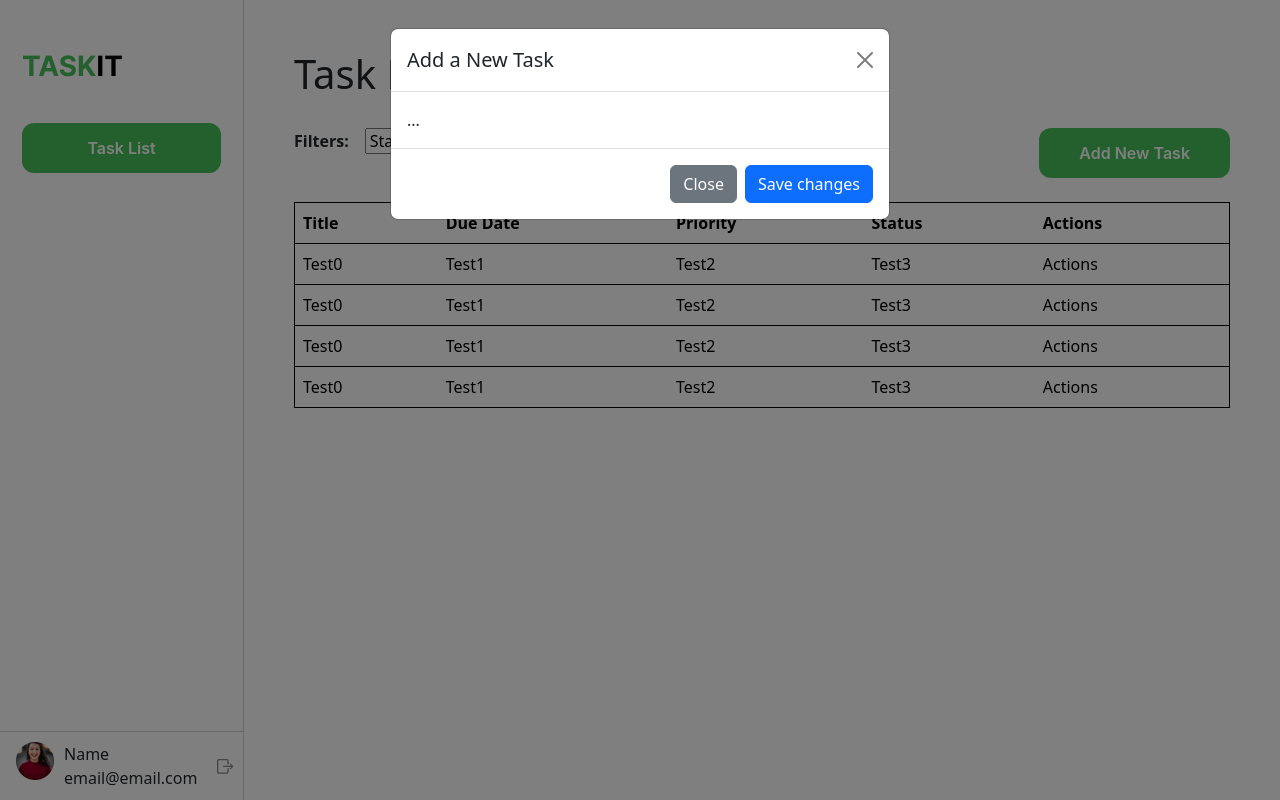
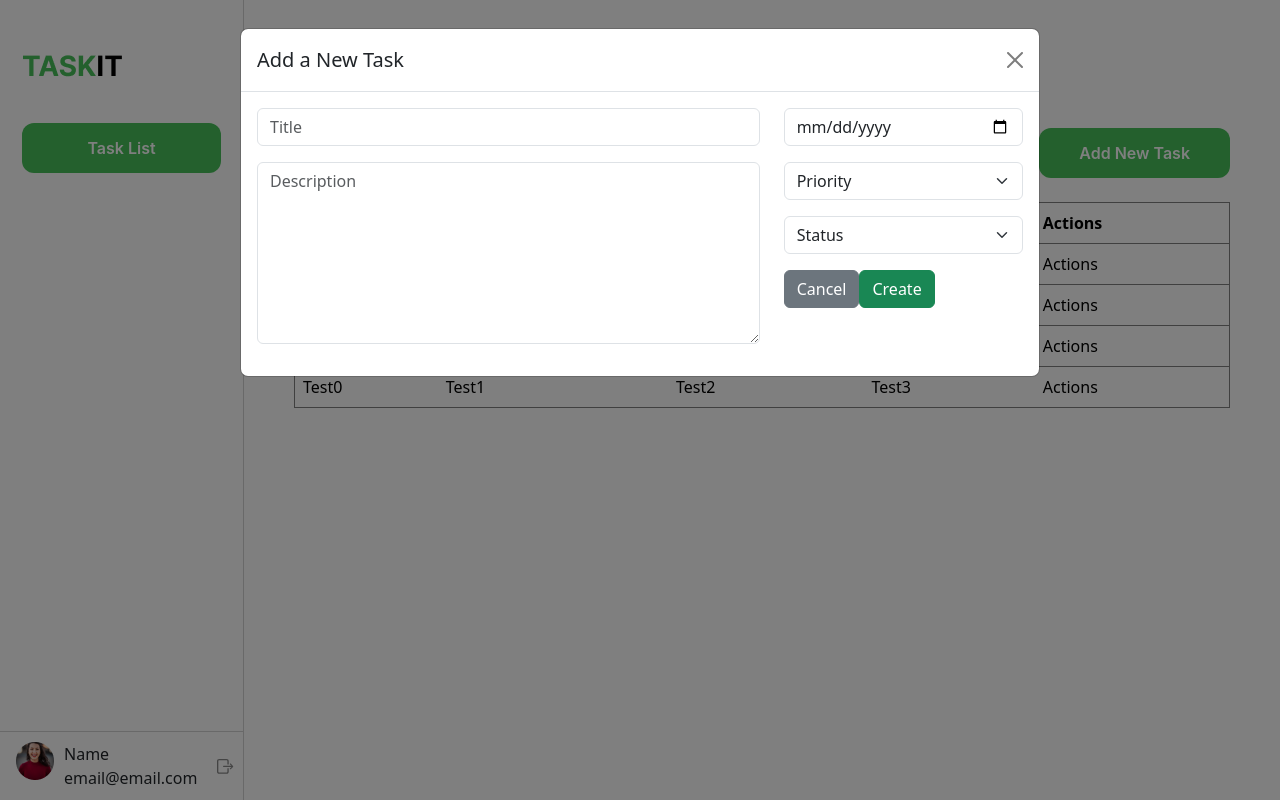
Before and after one commit to MolliShearin/TaskIt-Project, an Angular app: page / in a window 1280 px wide. Both pictures are taken after a click on the button "Add New Task". Built offline with nearby package versions, Linux system fonts and the light colour scheme.

Commit message:
Added form to task list modal

```diff
--- a/src/app/app.component.html
+++ b/src/app/app.component.html
@@ -3,5 +3,5 @@
 </div>
   <!-- right hand side content -->
   <div style="padding-left: 244px">
-    <app-table-view></app-table-view>
+    <app-task-list></app-task-list>
   </div>
--- a/src/app/table-view/table-view.component.html
+++ /dev/null
@@ -1,43 +0,0 @@
-<div class="container">
-<h1>Task List</h1>
-<div class="flex-container">
-  <div>
-    <p class="me-2 " style="display: inline; font-weight: bold">Filters:</p>
-    <select class="mx-2">
-      <option value="placeholder" selected disabled>Status</option>
-      <option value="in-progress">In-Progress</option>
-    </select>
-    <select class="mx-2" >
-      <option value="placeholder" selected disabled>Date</option>
-    </select>
-    <select class="ms-2">
-      <option value="placeholder" selected disabled>Priority</option>
-    </select>
-  </div>
-  <div>
-    <button class="newtask-button mb-4" data-bs-toggle="modal" data-bs-target="#exampleModal">Add New Task</button>
-  </div>
-</div>
-<app-table></app-table>
-</div>
-
-
-
-<!-- Modal -->
-<div class="modal fade" id="exampleModal" tabindex="-1" aria-labelledby="exampleModalLabel" aria-hidden="true">
-  <div class="modal-dialog">
-    <div class="modal-content">
-      <div class="modal-header">
-        <h5 class="modal-title" id="exampleModalLabel">Add a New Task</h5>
-        <button type="button" class="btn-close" data-bs-dismiss="modal" aria-label="Close"></button>
-      </div>
-      <div class="modal-body">
-        ...
-      </div>
-      <div class="modal-footer">
-        <button type="button" class="btn btn-secondary" data-bs-dismiss="modal">Close</button>
-        <button type="button" class="btn btn-primary" (click) = "addTask()">Save changes</button>
-      </div>
-    </div>
-  </div>
-</div>
--- a/src/app/table-view/table/table.component.css
+++ b/src/app/task-list/table/table.component.css
@@ -1,5 +1,5 @@
 table
 {
-  border: 1px solid black;
+  border: 1px solid grey;
   border-radius: 20px;
 }
--- a/src/app/table-view/table-view.component.css
+++ b/src/app/task-list/task-list.component.css
@@ -25,3 +25,7 @@
   border: none;
   border-radius: 12px;
 }
+
+.modal {
+  --bs-modal-width: 800px;
+}
--- /dev/null
+++ b/src/app/task-list/task-list.component.html
@@ -0,0 +1,81 @@
+
+
+<div class="container">
+  <h1>Task List</h1>
+  <div class="flex-container">
+    <div>
+      <p class="me-2 " style="display: inline; font-weight: bold">Filters:</p>
+      <select class="mx-2">
+        <option value="placeholder" selected disabled>Status</option>
+        <option value="in-progress">In-Progress</option>
+      </select>
+      <select class="mx-2">
+        <option value="placeholder" selected disabled>Date</option>
+      </select>
+      <select class="ms-2">
+        <option value="placeholder" selected disabled>Priority</option>
+      </select>
+    </div>
+    <div>
+      <button class="newtask-button mb-4" data-bs-toggle="modal" data-bs-target="#exampleModal">Add New Task</button>
+    </div>
+  </div>
+  <app-table></app-table>
+</div>
+
+
+<!-- Modal -->
+<div class="modal fade" id="exampleModal" tabindex="-1" aria-labelledby="exampleModalLabel" aria-hidden="true">
+  <div class="modal-dialog">
+    <div class="modal-content">
+      <div class="modal-header">
+        <h5 class="modal-title" id="exampleModalLabel">Add a New Task</h5>
+        <button type="button" class="btn-close" data-bs-dismiss="modal" aria-label="Close"></button>
+      </div>
+
+      <div class="modal-body">
+    <form>
+        <div class="row">
+          <div class="col-md-8">
+            <div class="mb-3">
+              <input class="form-control" type="text" name="title" id="title" placeholder="Title">
+            </div>
+            <div class="mb-3">
+              <textarea class="form-control" type="text" name="description" id="description" placeholder="Description"
+                rows="7"></textarea>
+            </div>
+          </div>
+          <div class="col-md-4">
+            <div class="mb-3">
+              <input id="dueDate" class="form-control" type="date" placeholder="Due Date" />
+            </div>
+            <div class="mb-3">
+              <select class="form-select" name="priority" id="priority">
+                <option value="placeholder" selected disabled>Priority</option>
+                <option value="low">Low</option>
+                <option value="medium">Medium</option>
+                <option value="high">High</option>
+              </select>
+
+            </div>
+            <div class="mb-3">
+              <select class="form-select" name="status" id="status">
+                <option value="placeholder" selected disabled>Status</option>
+                <option value="toDo">To Do</option>
+                <option value="inProgress">In Progress</option>
+                <option value="done">Done</option>
+              </select>
+            </div>
+            <button type="button" class="btn btn-secondary" data-bs-dismiss="modal">Cancel</button>
+            <button type="submit" class="btn btn-success" (click)="addTask()">Create</button>
+
+          </div>
+
+        </div>
+      </form>
+
+      </div>
+
+    </div>
+  </div>
+</div>
```
Also changed, not shown: src/app/app.module.ts (+5 -3 lines), src/app/task-list/task-list.component.ts (renamed from src/app/table-view/table-view.component.ts, +4 -4 lines), src/app/task-list/table/table.component.html (renamed from src/app/table-view/table/table.component.html), src/app/task-list/table/table.component.ts (renamed from src/app/table-view/table/table.component.ts).
